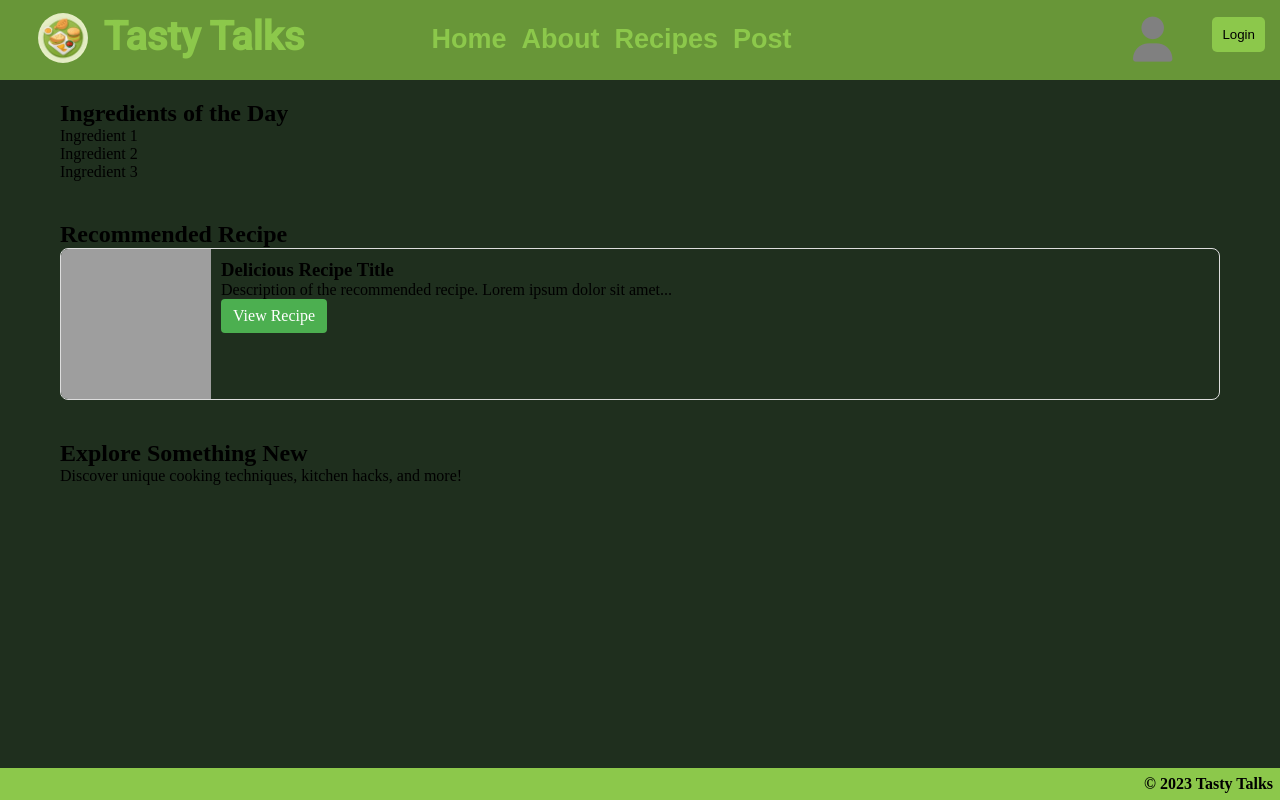
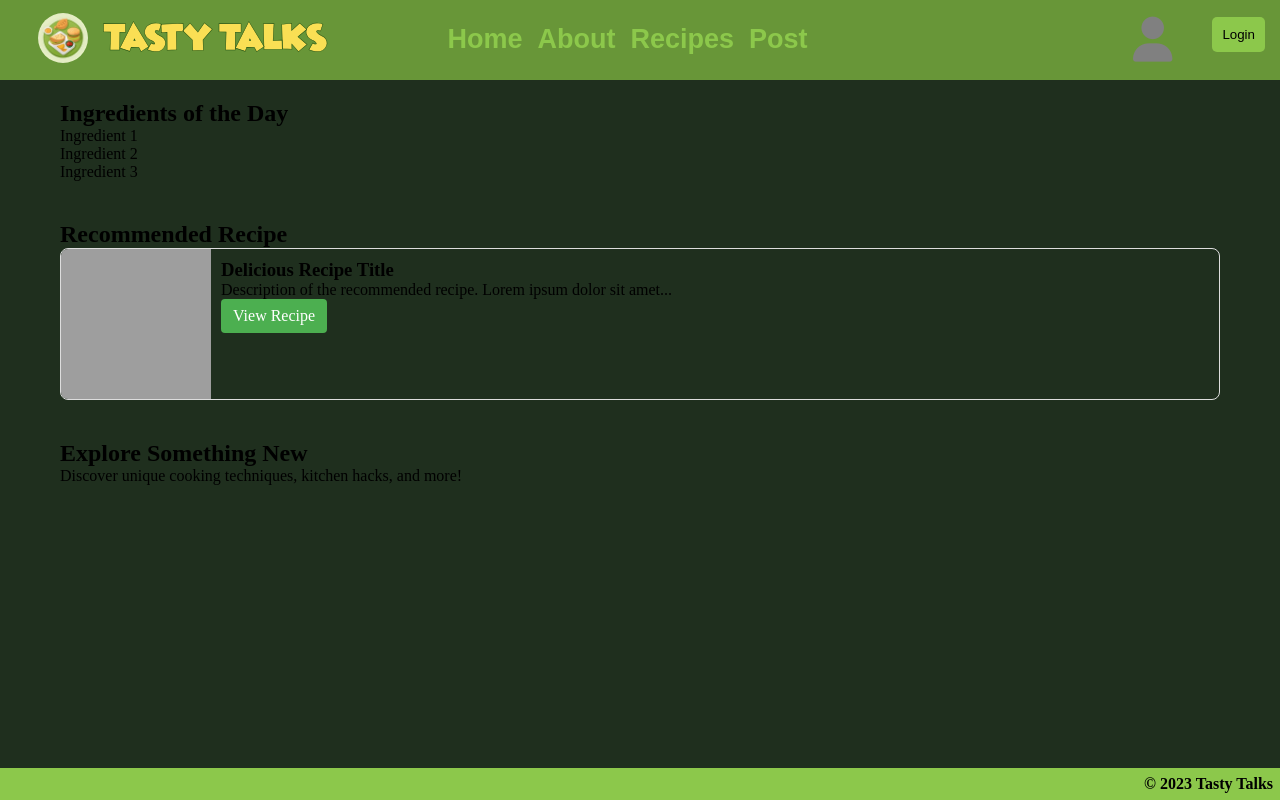
Before and after one commit to wbermel3rd/TastyTalks, a Vue app in the folder tastytalks/: page / in a window 1280 px wide. Built offline with nearby package versions, Linux system fonts and the light colour scheme; no server answers; grey boxes are pictures that could not be loaded.

Commit message:
Improved Header Font

```diff
--- a/tastytalks/src/assets/styles.css
+++ b/tastytalks/src/assets/styles.css
@@ -173,3 +173,19 @@ h1{
     font-family: 'IrishGrover';
     src: url('./fonts/ChristmasPudding.otf') format('truetype');
   } */
+
+  .headerlogo-font {
+    color: var(--Trying);
+    margin: 0;
+    font-size: 30px;
+    font-family: 'WickedMouse', sans-serif;
+    -webkit-text-stroke: .5px #194c10;
+    font-weight: bolder;
+    color: #FADF54;
+}
+
+/* Font to create .headerlogo-font */
+@font-face {
+    font-family: 'WickedMouse';
+    src: url('./fonts/Wicked\ Mouse\ Demo.otf') format('truetype');
+  }
--- a/tastytalks/src/components/TastyTalksHeader.vue
+++ b/tastytalks/src/components/TastyTalksHeader.vue
@@ -10,7 +10,7 @@
                     </div>
 
                     <div class="main-title">
-                        <h1>Tasty Talks</h1>
+                        <h1 class="headerlogo-font">Tasty Talks</h1>
                     </div>
                 </a>
             </div>
```
Also changed, not shown: tastytalks/src/assets/fonts/Wicked Mouse Demo.otf (added).
